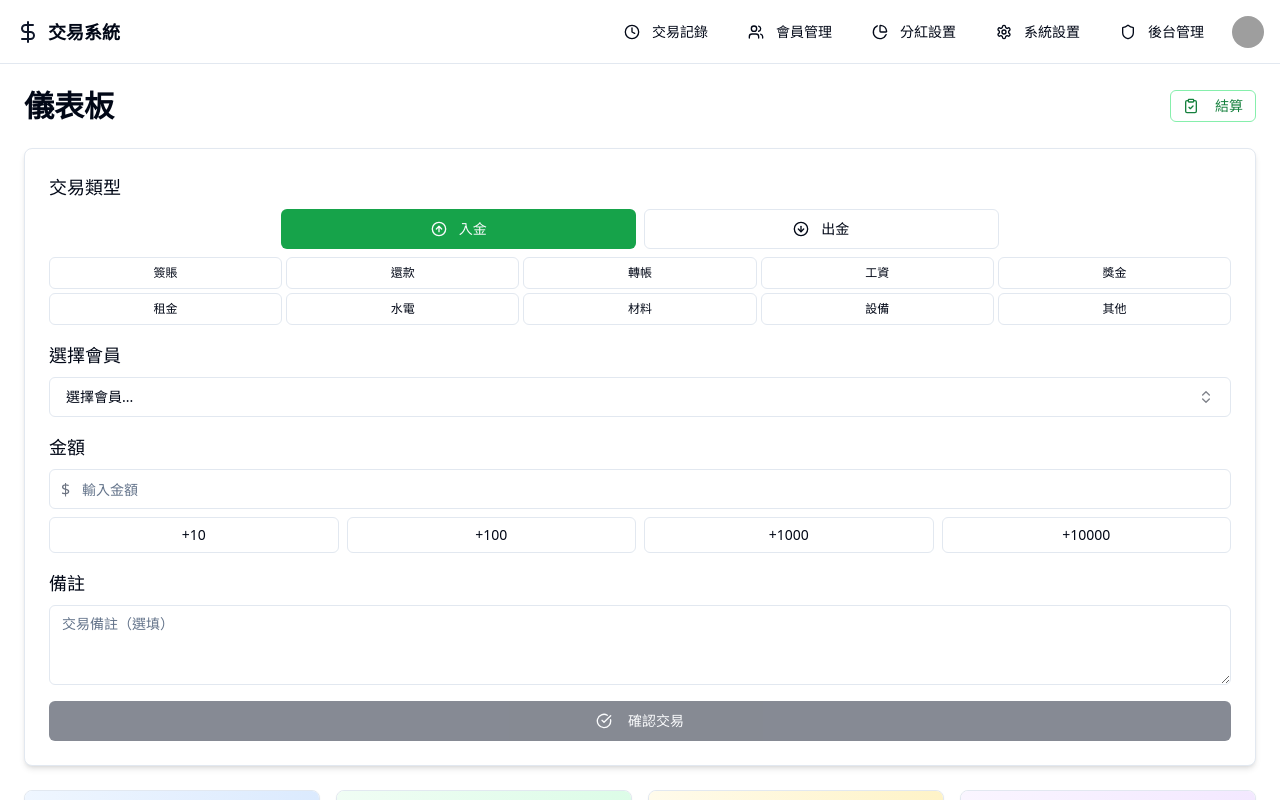
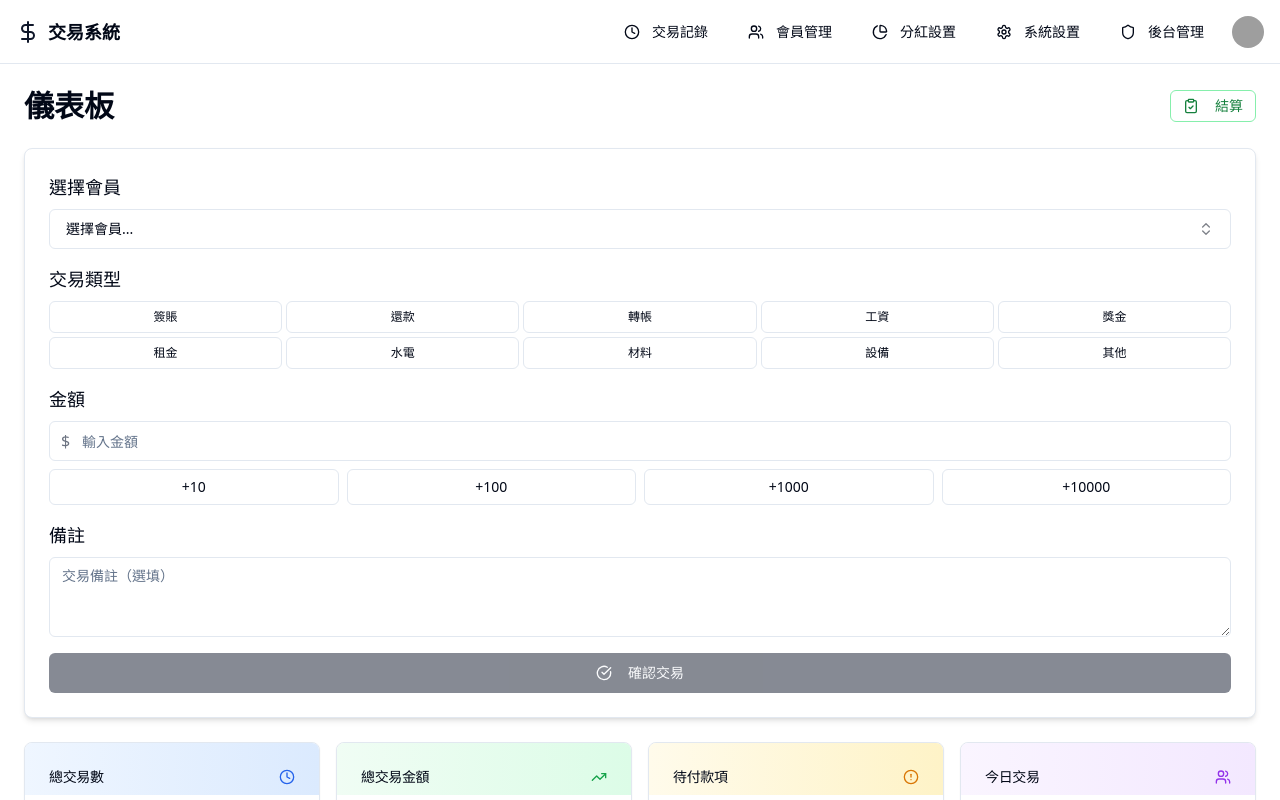
Before and after one commit to victorwong1166/Tsystem1, a Next.js app: page /dashboard in a window 1280 px wide. Shown: the top 800 px of the page. Built offline with nearby package versions, Linux system fonts and the light colour scheme; grey boxes are pictures that could not be loaded.

Commit message:
Update quick-transaction.tsx

```diff
--- a/components/quick-transaction.tsx
+++ b/components/quick-transaction.tsx
@@ -6,7 +6,7 @@ import { Input } from "@/components/ui/input"
 import { Card, CardContent, CardFooter } from "@/components/ui/card"
 import { Label } from "@/components/ui/label"
 import { toast } from "@/hooks/use-toast"
-import { AlertCircle, ArrowDownCircle, ArrowUpCircle } from "lucide-react"
+import { AlertCircle } from "lucide-react"
 import { Alert, AlertDescription } from "@/components/ui/alert"
 import { Textarea } from "@/components/ui/textarea"
 import { Dialog, DialogContent, DialogHeader, DialogTitle, DialogFooter } from "@/components/ui/dialog"
@@ -62,6 +62,7 @@ const defaultProjects: Project[] = [
 // 在 QuickTransaction 組件的參數中添加 initialData 參數
 export default function QuickTransaction({ initialData = null }) {
   const [transactionType, setTransactionType] = useState("deposit")
+  const [selectedButtonId, setSelectedButtonId] = useState<number | null>(null) // 新增：跟踪選中的按鈕ID
   const [selectedMember, setSelectedMember] = useState(null)
   const [amount, setAmount] = useState("")
   const [notes, setNotes] = useState("")
@@ -363,54 +364,35 @@ export default function QuickTransaction({ initialData = null }) {
     setIsCustomButtonDialogOpen(true)
   }
 
+  // 修改：更新按鈕點擊處理函數，同時設置交易類型和選中的按鈕ID
   const handleCustomButtonClick = (button) => {
     setTransactionType(button.type)
-    // 可以根據需要設置其他相關字段
+    setSelectedButtonId(button.id) // 設置選中的按鈕ID
   }
 
   return (
     <Card className="shadow-md">
       <CardContent className="pt-6">
         <div className="mb-4">
+          <h3 className="text-lg font-medium mb-2">選擇會員</h3>
+          <MemberSelect onSelect={(member) => setSelectedMember(member)} />
+        </div>
+
+        <div className="mb-4">
           <div className="flex justify-between items-center mb-2">
             <h3 className="text-lg font-medium">交易類型</h3>
             {/* 移除自定義按鈕，只有管理員可見 */}
           </div>
 
-          {/* 入金和出金按鈕 - 縮減70%寬度 */}
-          <div className="flex gap-2 mb-2 justify-center">
-            <Button
-              variant={transactionType === "deposit" ? "default" : "outline"}
-              className={`flex items-center justify-center w-[30%] ${
-                transactionType === "deposit" ? "bg-green-600 hover:bg-green-700" : ""
-              }`}
-              onClick={() => setTransactionType("deposit")}
-            >
-              <ArrowUpCircle className="mr-1 h-4 w-4" />
-              入金
-            </Button>
-            <Button
-              variant={transactionType === "withdrawal" ? "default" : "outline"}
-              className={`flex items-center justify-center w-[30%] ${
-                transactionType === "withdrawal" ? "bg-red-600 hover:bg-red-700" : ""
-              }`}
-              onClick={() => setTransactionType("withdrawal")}
-            >
-              <ArrowDownCircle className="mr-1 h-4 w-4" />
-              出金
-            </Button>
-          </div>
-
-          {/* 自定義按鈕 - 上下各5個 */}
+          {/* 自定義按鈕 - 上下各5個 - 修改：使用selectedButtonId而不是transactionType來決定按鈕樣式 */}
           <div className="grid grid-cols-5 gap-1 mb-1">
             {customButtons.slice(0, 5).map((button) => (
               <Button
                 key={button.id}
-                variant={transactionType === button.type ? "default" : "outline"}
+                variant={selectedButtonId === button.id ? "default" : "outline"}
                 size="sm"
                 className="text-xs p-1 h-8"
                 onClick={() => handleCustomButtonClick(button)}
-                // 移除右鍵編輯功能
               >
                 {button.name}
               </Button>
@@ -420,22 +402,15 @@ export default function QuickTransaction({ initialData = null }) {
             {customButtons.slice(5, 10).map((button) => (
               <Button
                 key={button.id}
-                variant={transactionType === button.type ? "default" : "outline"}
+                variant={selectedButtonId === button.id ? "default" : "outline"}
                 size="sm"
                 className="text-xs p-1 h-8"
                 onClick={() => handleCustomButtonClick(button)}
-                // 移除右鍵編輯功能
               >
                 {button.name}
               </Button>
             ))}
           </div>
-          {/* 移除右鍵提示文字 */}
-        </div>
-
-        <div className="mb-4">
-          <h3 className="text-lg font-medium mb-2">選擇會員</h3>
-          <MemberSelect onSelect={(member) => setSelectedMember(member)} />
         </div>
 
         <div className="mb-4">
```
